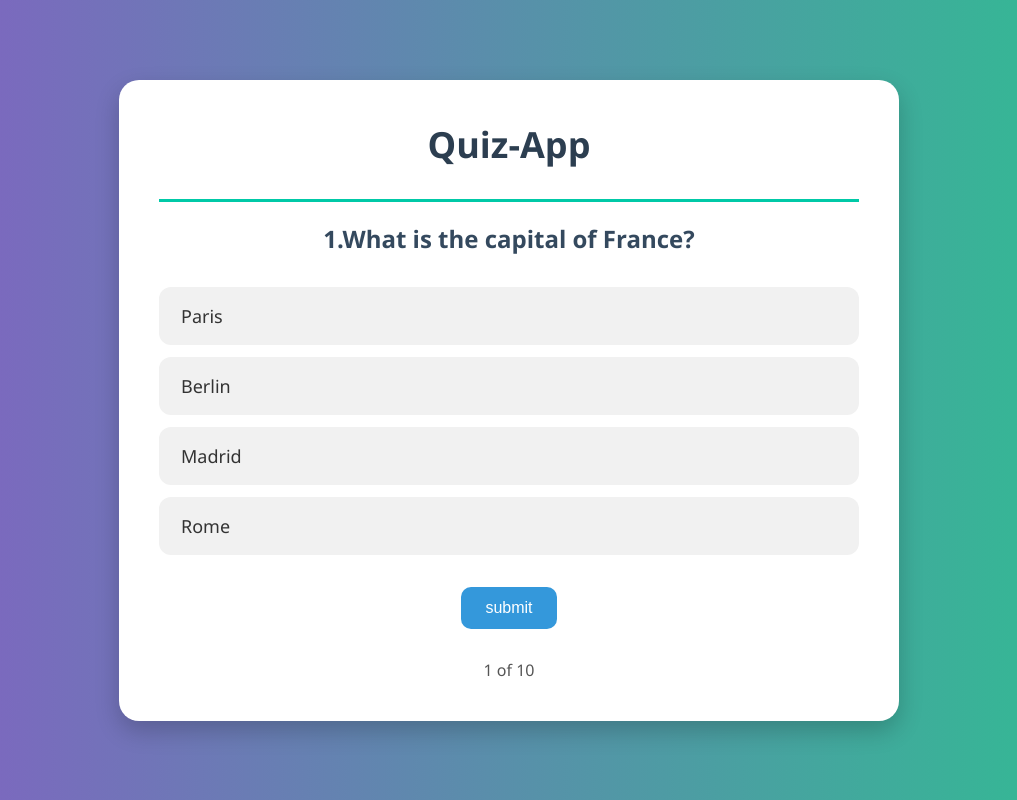
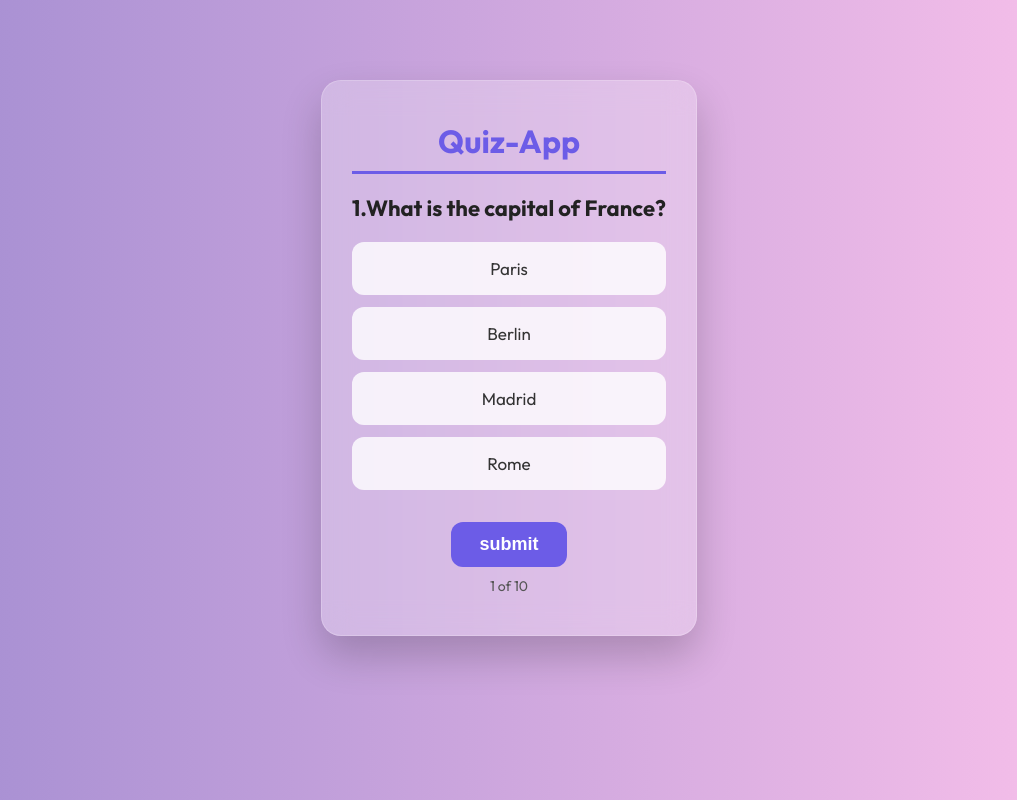
Before and after one commit to shubsemwal/Quiz-App-, a React (Vite) app: page / in a window 1280 px wide. Shown: the whole page, without its empty margins (131-1148 px from the left). Built offline with nearby package versions, Linux system fonts and the light colour scheme; a web font is replaced by a local one.

Commit message:
replace it with old one due of beutifill ui

```diff
--- a/src/components/Quiz.css
+++ b/src/components/Quiz.css
@@ -1,97 +1,160 @@
 /* Quiz.css */
 
-body {
+@import url('https://fonts.googleapis.com/css2?family=Outfit:wght@400;600;700&display=swap');
+
+:root {
+  --primary: #6c5ce7;
+  --secondary: #00cec9;
+  --background: #f0f4f8;
+  --correct: #d4edda;
+  --wrong: #f8d7da;
+  --glass: rgba(255, 255, 255, 0.25);
+  --blur: blur(15px);
+}
+
+* {
+  box-sizing: border-box;
   margin: 0;
   padding: 0;
-  background: linear-gradient(to right, #8360c3, #2ebf91);
-  font-family: 'Segoe UI', Tahoma, Geneva, Verdana, sans-serif;
+}
+
+body {
+  font-family: 'Outfit', sans-serif;
+  background: linear-gradient(to right, #a18cd1, #fbc2eb);
+  min-height: 100vh;
+  padding: 20px;
+  display: flex;
+  justify-content: center;
+  align-items: flex-start;
   color: #333;
 }
 
+/* Container Card */
 .container {
-  max-width: 700px;
-  margin: 80px auto;
-  padding: 40px;
+  background: var(--glass);
+  backdrop-filter: var(--blur);
+  -webkit-backdrop-filter: var(--blur);
   border-radius: 20px;
-  background-color: #fff;
-  box-shadow: 0 10px 25px rgba(0, 0, 0, 0.2);
-  display: flex;
-  flex-direction: column;
-  align-items: center;
-  gap: 20px;
+  padding: 30px 20px;
+  width: 100%;
+  max-width: 500px;
+  box-shadow: 0 20px 40px rgba(0, 0, 0, 0.2);
+  border: 1px solid rgba(255, 255, 255, 0.2);
+  margin-top: 60px;
+  text-align: center;
 }
 
+/* Title */
 .container h1 {
-  font-size: 36px;
-  color: #2c3e50;
+  font-size: 28px;
+  font-weight: 700;
+  color: var(--primary);
   margin-bottom: 10px;
 }
 
-.container hr {
-  border: none;
-  height: 3px;
-  background: #00c9a7;
-  width: 100%;
+/* Question */
+.container h2 {
+  font-size: 20px;
+  color: #222;
+  margin-bottom: 20px;
 }
 
-.container h2 {
-  font-size: 24px;
-  font-weight: 600;
-  color: #34495e;
-  text-align: center;
+/* Divider */
+.container hr {
+  height: 3px;
+  border: none;
+  background: var(--primary);
+  margin: 10px 0 20px;
 }
 
+/* Options */
 .container ul {
-  list-style-type: none;
+  list-style: none;
   padding: 0;
-  width: 100%;
 }
 
 .container ul li {
-  background-color: #f1f1f1;
-  padding: 15px 20px;
+  background: #ffffffcc;
   margin: 12px 0;
+  padding: 14px;
   border-radius: 12px;
+  font-size: 16px;
+  font-weight: 500;
+  cursor: pointer;
+  transition: all 0.3s ease;
   border: 2px solid transparent;
-  cursor: pointer;
-  transition: 0.3s ease;
-  font-size: 18px;
 }
 
 .container ul li:hover {
-  background-color: #e0f7fa;
-  border-color: #00bcd4;
+  transform: translateY(-2px);
+  background: #e0f7fa;
+  border-color: var(--secondary);
 }
 
+/* Answer States */
+.container .correct {
+  background-color: var(--correct);
+  border: 2px solid #28a745;
+  color: #155724;
+}
+
+.container .wrong {
+  background-color: var(--wrong);
+  border: 2px solid #dc3545;
+  color: #721c24;
+}
+
+/* Buttons */
 .container button {
-  padding: 12px 24px;
+  margin-top: 20px;
+  padding: 12px 28px;
+  background: var(--primary);
+  color: white;
   font-size: 16px;
-  background-color: #3498db;
-  color: white;
   border: none;
-  border-radius: 10px;
+  border-radius: 12px;
   cursor: pointer;
-  transition: 0.3s ease;
+  font-weight: 600;
+  transition: background 0.3s ease;
 }
 
 .container button:hover {
-  background-color: #2980b9;
+  background: #5e50ca;
 }
 
+/* Quiz Info */
 .index {
-  font-size: 16px;
+  font-size: 14px;
   color: #555;
   margin-top: 10px;
 }
 
-.container .correct {
-  background-color: #d4edda;
-  border-color: #28a745;
-  color: #155724;
+.container .score {
+  font-size: 20px;
+  font-weight: 700;
+  color: #333;
+  margin-top: 20px;
 }
 
-.container .wrong {
-  background-color: #f8d7da;
-  border-color: #dc3545;
-  color: #721c24;
+/* Responsive */
+@media (min-width: 600px) {
+  .container {
+    padding: 40px 30px;
+  }
+
+  .container h1 {
+    font-size: 32px;
+  }
+
+  .container h2 {
+    font-size: 22px;
+  }
+
+  .container ul li {
+    font-size: 17px;
+  }
+
+  .container button {
+    font-size: 18px;
+  }
 }
```
